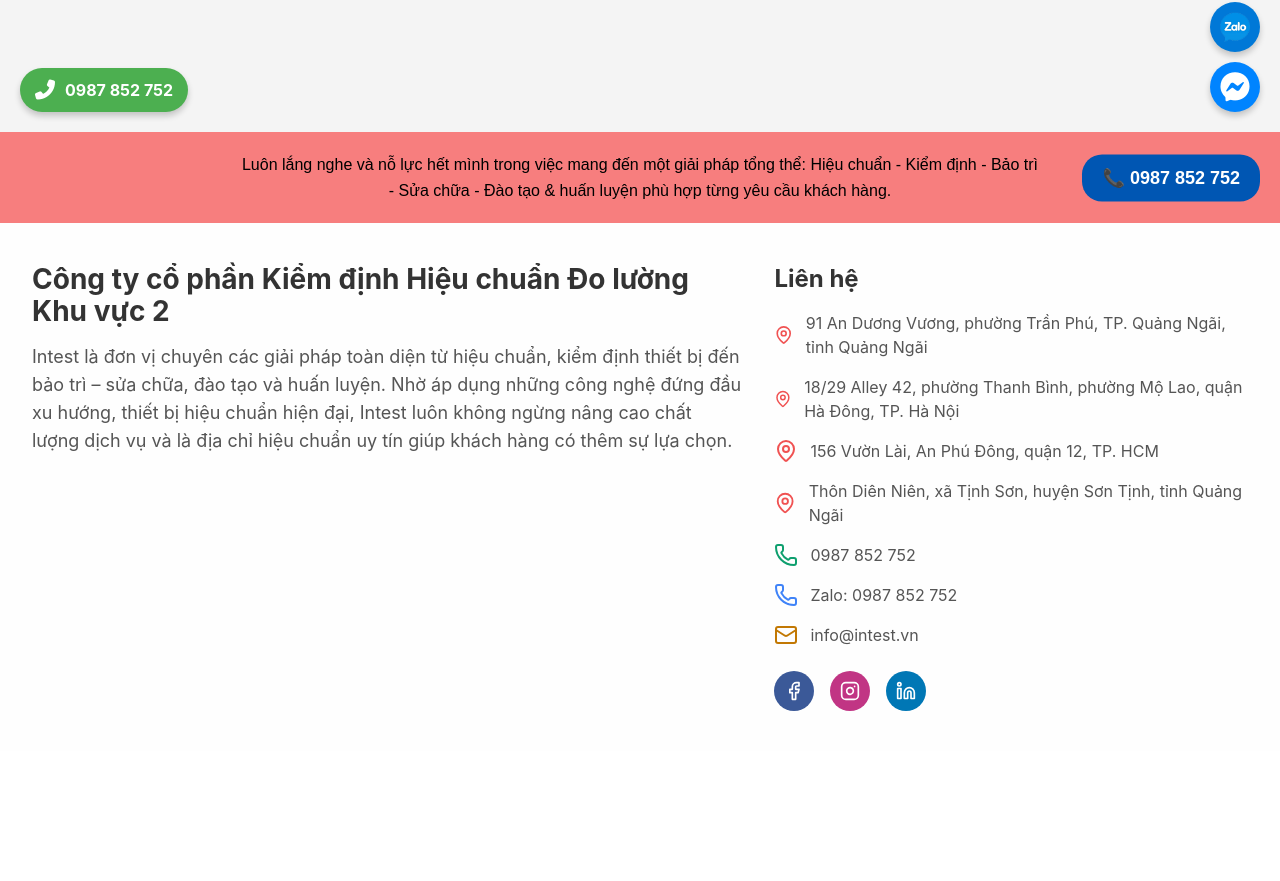
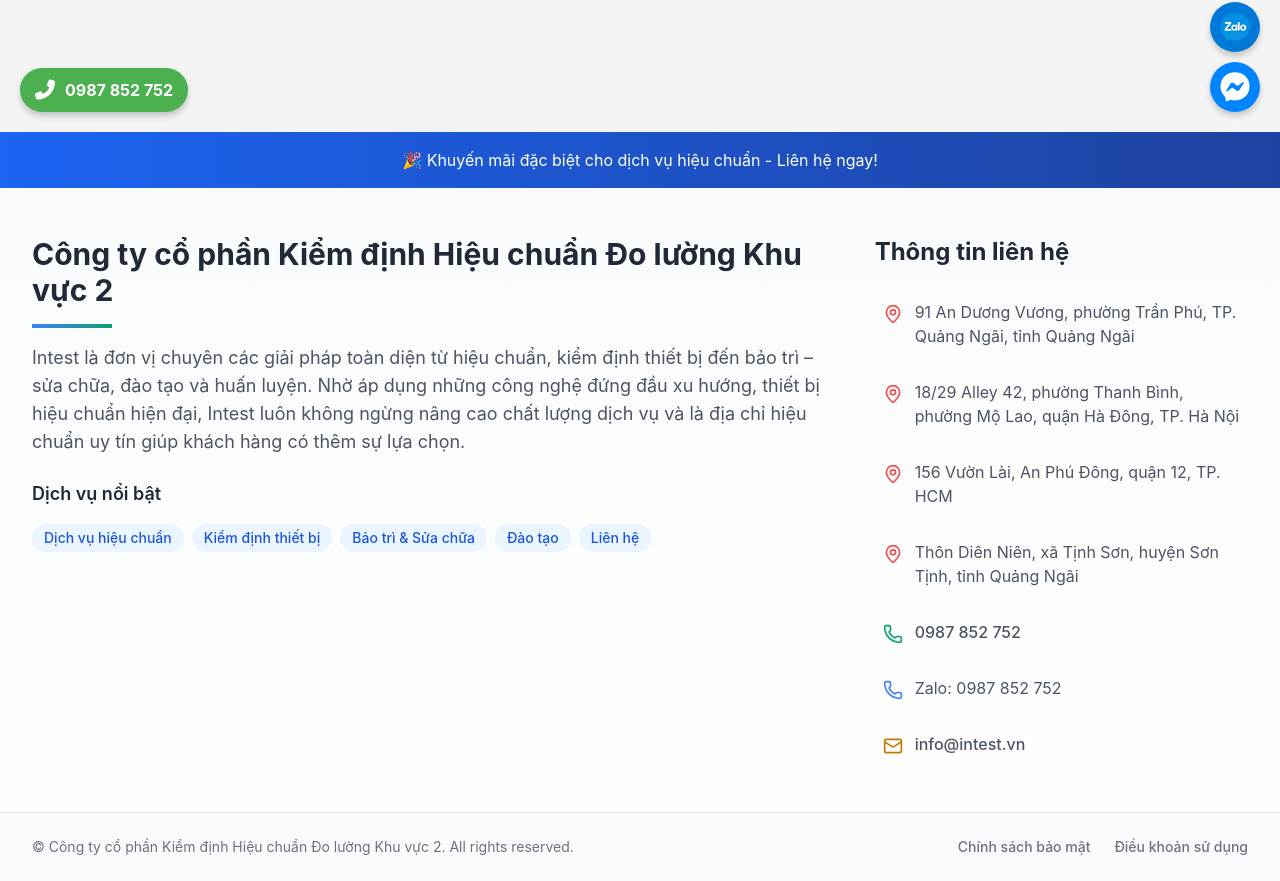
Before and after one commit to david-cung/quatest3, a React (Vite) app: page /sign-in in a window 1280 px wide. Shown: the part 668-1549 px from the top of the page. Before the commit the page ends 1419 px from the top, so only its background shows below. Built offline with nearby package versions, Linux system fonts and the light colour scheme; no server answers.

Commit message:
Update code

```diff
--- a/src/components/Footer.jsx
+++ b/src/components/Footer.jsx
@@ -1,18 +1,121 @@
-import Banner from "./Banner";
-import { Phone, MapPin, Mail, Facebook, Instagram, Linkedin } from 'lucide-react';
+import { Phone, MapPin, Mail, Facebook, Instagram, Linkedin, ArrowUp } from 'lucide-react';
+import { useState, useEffect } from 'react';
+
+// Mock Banner component since it's not available
+const Banner = () => (
+  <div className="bg-gradient-to-r from-blue-600 to-blue-800 text-white py-4 text-center">
+    <p className="text-sm md:text-base">🎉 Khuyến mãi đặc biệt cho dịch vụ hiệu chuẩn - Liên hệ ngay!</p>
+  </div>
+);
 
 function Footer() {
+  const [showScrollTop, setShowScrollTop] = useState(false);
+
+  // Show scroll to top button when user scrolls down
+  useEffect(() => {
+    const handleScroll = () => {
+      setShowScrollTop(window.scrollY > 300);
+    };
+    window.addEventListener('scroll', handleScroll);
+    return () => window.removeEventListener('scroll', handleScroll);
+  }, []);
+
+  const scrollToTop = () => {
+    window.scrollTo({ top: 0, behavior: 'smooth' });
+  };
+
+  const contactInfo = [
+    {
+      icon: MapPin,
+      color: "text-red-500",
+      text: "91 An Dương Vương, phường Trần Phú, TP. Quảng Ngãi, tỉnh Quảng Ngãi",
+      type: "address"
+    },
+    {
+      icon: MapPin,
+      color: "text-red-500",
+      text: "18/29 Alley 42, phường Thanh Bình, phường Mộ Lao, quận Hà Đông, TP. Hà Nội",
+      type: "address"
+    },
+    {
+      icon: MapPin,
+      color: "text-red-500",
+      text: "156 Vườn Lài, An Phú Đông, quận 12, TP. HCM",
+      type: "address"
+    },
+    {
+      icon: MapPin,
+      color: "text-red-500",
+      text: "Thôn Diên Niên, xã Tịnh Sơn, huyện Sơn Tịnh, tỉnh Quảng Ngãi",
+      type: "address"
+    },
+    {
+      icon: Phone,
+      color: "text-green-500",
+      text: "0987 852 752",
+      type: "phone",
+      href: "tel:0987852752"
+    },
+    {
+      icon: Phone,
+      color: "text-blue-500",
+      text: "Zalo: 0987 852 752",
+      type: "zalo"
+    },
+    {
+      icon: Mail,
+      color: "text-yellow-500",
+      text: "info@intest.vn",
+      type: "email",
+      href: "mailto:info@intest.vn"
+    }
+  ];
+
+  const socialLinks = [
+    {
+      icon: Facebook,
+      href: "https://www.facebook.com",
+      bgColor: "bg-[#3b5998]",
+      label: "Facebook"
+    },
+    {
+      icon: Instagram,
+      href: "https://www.instagram.com",
+      bgColor: "bg-gradient-to-br from-purple-600 via-pink-600 to-yellow-500",
+      label: "Instagram"
+    },
+    {
+      icon: Linkedin,
+      href: "https://www.linkedin.com",
+      bgColor: "bg-[#0077b5]",
+      label: "LinkedIn"
+    }
+  ];
+
+  const quickLinks = [
+    { name: "Dịch vụ hiệu chuẩn", href: "#services" },
+    { name: "Kiểm định thiết bị", href: "#testing" },
+    { name: "Bảo trì & Sửa chữa", href: "#maintenance" },
+    { name: "Đào tạo", href: "#training" },
+    { name: "Liên hệ", href: "#contact" }
+  ];
+
   return (
-    <footer className="bg-[#fefefe] w-full">
+    <footer className="bg-gradient-to-b from-gray-50 to-white relative">
       <Banner />
-      <div className="w-full max-w-7xl mx-auto px-4 md:px-6 lg:px-8 py-10">
-        <div className="flex flex-col md:flex-row space-y-8 md:space-y-0 md:space-x-8">
+
+      {/* Main Footer Content */}
+      <div className="w-full max-w-7xl mx-auto px-4 md:px-6 lg:px-8 py-12">
+        <div className="grid grid-cols-1 lg:grid-cols-3 gap-8 lg:gap-12">
+
           {/* Company Overview */}
-          <div className="md:w-2/3 lg:w-3/5">
-            <h2 className="text-xl md:text-2xl lg:text-[28px] text-[#333] font-bold mb-4">
+          <div className="lg:col-span-2 space-y-6">
+            <div>
+              <h2 className="text-xl md:text-2xl lg:text-3xl text-gray-800 font-bold mb-4 leading-tight">
                 Công ty cổ phần Kiểm định Hiệu chuẩn Đo lường Khu vực 2
               </h2>
-            <p className="text-base md:text-lg text-[#555] leading-relaxed">
+              <div className="w-20 h-1 bg-gradient-to-r from-blue-500 to-green-500 mb-4"></div>
+              <p className="text-base md:text-lg text-gray-600 leading-relaxed">
                 Intest là đơn vị chuyên các giải pháp toàn diện từ hiệu chuẩn, kiểm định thiết bị đến bảo trì – sửa chữa,
                 đào tạo và huấn luyện. Nhờ áp dụng những công nghệ đứng đầu xu hướng, thiết bị hiệu chuẩn hiện đại, Intest
                 luôn không ngừng nâng cao chất lượng dịch vụ và là địa chỉ hiệu chuẩn uy tín giúp khách hàng có thêm sự
@@ -20,78 +123,88 @@ function Footer() {
               </p>
             </div>
 
+            {/* Quick Links */}
+            <div>
+              <h3 className="text-lg font-semibold text-gray-800 mb-4">Dịch vụ nổi bật</h3>
+              <div className="flex flex-wrap gap-2">
+                {quickLinks.map((link, index) => (
+                  <a
+                    key={index}
+                    href={link.href}
+                    className="inline-block px-3 py-1 bg-blue-50 text-blue-700 rounded-full text-sm hover:bg-blue-100 transition-colors duration-200"
+                  >
+                    {link.name}
+                  </a>
+                ))}
+              </div>
+            </div>
+          </div>
+
           {/* Contact Information */}
-          <div className="md:w-1/3 lg:w-2/5">
-            <h2 className="text-xl md:text-2xl text-[#333] font-bold mb-4">Liên hệ</h2>
-            <ul className="space-y-4">
-              <li className="flex items-center text-[#555]">
-                <MapPin className="mr-3 text-red-500" size={24} />
-                <span className="text-base">
-                  91 An Dương Vương, phường Trần Phú, TP. Quảng Ngãi, tỉnh Quảng Ngãi
+          <div className="space-y-6">
+            <div>
+              <h2 className="text-xl md:text-2xl text-gray-800 font-bold mb-6">Thông tin liên hệ</h2>
+              <div className="space-y-4">
+                {contactInfo.map((contact, index) => {
+                  const IconComponent = contact.icon;
+                  const content = (
+                    <div className="flex items-start group hover:bg-gray-50 p-2 rounded-lg transition-colors duration-200">
+                      <IconComponent className={`mr-3 mt-1 flex-shrink-0 ${contact.color} group-hover:scale-110 transition-transform duration-200`} size={20} />
+                      <span className="text-sm md:text-base text-gray-600 leading-relaxed">
+                        {contact.text}
                       </span>
-              </li>
-              <li className="flex items-center text-[#555]">
-                <MapPin className="mr-3 text-red-500" size={24} />
-                <span className="text-base">
-                  18/29 Alley 42, phường Thanh Bình, phường Mộ Lao, quận Hà Đông, TP. Hà Nội
-                </span>
-              </li>
-              <li className="flex items-center text-[#555]">
-                <MapPin className="mr-3 text-red-500" size={24} />
-                <span className="text-base">
-                  156 Vườn Lài, An Phú Đông, quận 12, TP. HCM
-                </span>
-              </li>
-              <li className="flex items-center text-[#555]">
-                <MapPin className="mr-3 text-red-500" size={24} />
-                <span className="text-base">
-                  Thôn Diên Niên, xã Tịnh Sơn, huyện Sơn Tịnh, tỉnh Quảng Ngãi
-                </span>
-              </li>
-              <li className="flex items-center text-[#555]">
-                <Phone className="mr-3 text-green-500" size={24} />
-                <span className="text-base">0987 852 752</span>
-              </li>
-              <li className="flex items-center text-[#555]">
-                <Phone className="mr-3 text-blue-500" size={24} />
-                <span className="text-base">Zalo: 0987 852 752</span>
-              </li>
-              <li className="flex items-center text-[#555]">
-                <Mail className="mr-3 text-yellow-500" size={24} />
-                <span className="text-base">info@intest.vn</span>
-              </li>
-            </ul>
+                    </div>
+                  );
 
-            {/* Social Media Icons */}
-            <div className="flex space-x-4 mt-6">
-              <a
-                href="https://www.facebook.com"
-                target="_blank"
-                rel="noopener noreferrer"
-                className="bg-[#3b5998] text-white w-10 h-10 rounded-full flex items-center justify-center hover:opacity-80 transition"
-              >
-                <Facebook size={20} />
+                  return contact.href ? (
+                    <a key={index} href={contact.href} className="block">
+                      {content}
                     </a>
-              <a
-                href="https://www.instagram.com"
-                target="_blank"
-                rel="noopener noreferrer"
-                className="bg-[#c13584] text-white w-10 h-10 rounded-full flex items-center justify-center hover:opacity-80 transition"
-              >
-                <Instagram size={20} />
+                  ) : (
+                    <div key={index}>
+                      {content}
+                    </div>
+                  );
+                })}
+              </div>
+            </div>
+
+
+
+
+          </div>
+        </div>
+      </div>
+
+      {/* Bottom Bar */}
+      <div className="border-t border-gray-200 bg-gray-50">
+        <div className="w-full max-w-7xl mx-auto px-4 md:px-6 lg:px-8 py-6">
+          <div className="flex flex-col md:flex-row justify-between items-center space-y-4 md:space-y-0">
+            <p className="text-sm text-gray-500 text-center md:text-left">
+              © Công ty cổ phần Kiểm định Hiệu chuẩn Đo lường Khu vực 2. All rights reserved.
+            </p>
+            <div className="flex space-x-6 text-sm">
+              <a href="#privacy" className="text-gray-500 hover:text-blue-600 transition-colors">
+                Chính sách bảo mật
               </a>
-              <a
-                href="https://www.linkedin.com"
-                target="_blank"
-                rel="noopener noreferrer"
-                className="bg-[#0077b5] text-white w-10 h-10 rounded-full flex items-center justify-center hover:opacity-80 transition"
-              >
-                <Linkedin size={20} />
+              <a href="#terms" className="text-gray-500 hover:text-blue-600 transition-colors">
+                Điều khoản sử dụng
               </a>
             </div>
           </div>
         </div>
       </div>
+
+      {/* Scroll to Top Button */}
+      {showScrollTop && (
+        <button
+          onClick={scrollToTop}
+          className="fixed bottom-6 right-6 bg-blue-600 text-white w-12 h-12 rounded-full flex items-center justify-center shadow-lg hover:bg-blue-700 hover:scale-110 transition-all duration-300 z-50"
+          aria-label="Scroll to top"
+        >
+          <ArrowUp size={20} />
+        </button>
+      )}
     </footer>
   );
 }
```
Lines whose indentation alone changed are shown as unchanged.
